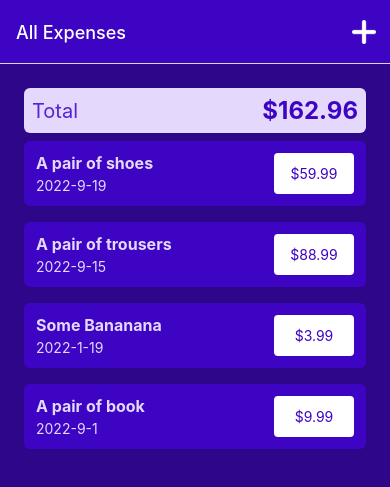
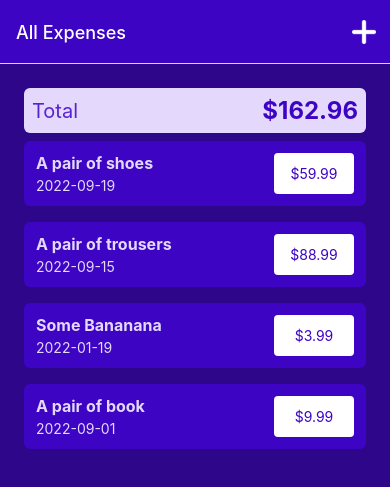
Before and after one commit to shyamtiwari02062001/ExpenseTracker, a React Native app: screen /AllExpenses in a window 390 px wide. Shown: the top 487 px of the page. Built offline with nearby package versions, Linux system fonts and the light colour scheme.

Commit message:
Update part is working properly

```diff
--- a/components/expensesLIst.js
+++ b/components/expensesLIst.js
@@ -1,6 +1,6 @@
 import React from 'react';
 import {FlatList} from 'react-native';
-import {getFormatedDate} from '../util.js/date';
+import {getFormatedDate} from '../util/date';
 import ExpenseItem from './expenseItem';
 
 const ExpenseList = ({expenses}) => {
--- a/components/manageExpense.js/expenseForm.js
+++ b/components/manageExpense.js/expenseForm.js
@@ -2,8 +2,13 @@ import React, {useState} from 'react';
 import {View, StyleSheet, Text} from 'react-native';
 import Input from './input';
 import Button from '../ui/button';
-const ExpenseForm = ({onCancel, onSubmit, submitButtonLabel}) => {
-  const [input, setInput] = useState({amount: '', date: '', description: ''});
+import {getFormatedDate} from '../../util/date';
+const ExpenseForm = ({defaultValue, onCancel, onSubmit, submitButtonLabel}) => {
+  const [input, setInput] = useState({
+    amount: defaultValue ? defaultValue.amount.toString() : '',
+    date: defaultValue ? getFormatedDate(defaultValue.date) : '',
+    description: defaultValue ? defaultValue.description : '',
+  });
   const inputChangeHandler = (inputIdentifier, value) => {
     setInput(current => {
       return {
--- a/screens/manageExpenses.js
+++ b/screens/manageExpenses.js
@@ -1,19 +1,21 @@
 import React, {useContext, useLayoutEffect} from 'react';
 import {View, StyleSheet} from 'react-native';
 import ExpenseForm from '../components/manageExpense.js/expenseForm';
-import Button from '../components/ui/button';
 import IconButton from '../components/ui/iconbutton';
 import {GlobalStyles} from '../constants/styles';
 import {ExpenseContext} from '../store/expenses_context';
 const ManageExpense = ({route, navigation}) => {
   const expenseId = route.params?.expenseId;
   const isEditing = !!expenseId;
+  const expenseCTX = useContext(ExpenseContext);
+  const selectedExpense = expenseCTX.expenses.find(
+    expense => expense.id === expenseId,
+  );
   useLayoutEffect(() => {
     navigation.setOptions({
       title: isEditing ? 'Edit Expense' : 'Add Expense',
     });
   });
-  const expenseCTX = useContext(ExpenseContext);
   const confirmHandler = expenseData => {
     navigation.goBack();
     if (isEditing) {
@@ -28,6 +30,7 @@ const ManageExpense = ({route, navigation}) => {
   return (
     <View style={styles.container}>
       <ExpenseForm
+        defaultValue={selectedExpense}
         onCancel={cancelHandler}
         onSubmit={confirmHandler}
         submitButtonLabel={isEditing ? 'Update' : 'Add'}
--- a/screens/recentExpenses.js
+++ b/screens/recentExpenses.js
@@ -1,7 +1,7 @@
 import React, {useContext} from 'react';
 import ExpenseOutput from '../components/expenseOutput';
 import {ExpenseContext} from '../store/expenses_context';
-import {GetDayMinusDays} from '../util.js/date';
+import {GetDayMinusDays} from '../util/date';
 const RecentExpense = () => {
   const expenseCTX = useContext(ExpenseContext);
   const recentExpense = expenseCTX.expenses.filter(expenses => {
--- a/util.js/date.js
+++ b/util/date.js
@@ -1,5 +1,5 @@
 export const getFormatedDate = Date => {
-  return `${Date.getFullYear()}-${Date.getMonth() + 1}-${Date.getDate()}`;
+  return Date.toISOString().slice(0, 10);
 };
 export const GetDayMinusDays = (date, days) => {
   return new Date(date.getFullYear(), date.getMonth(), date.getDate() - days);
```
